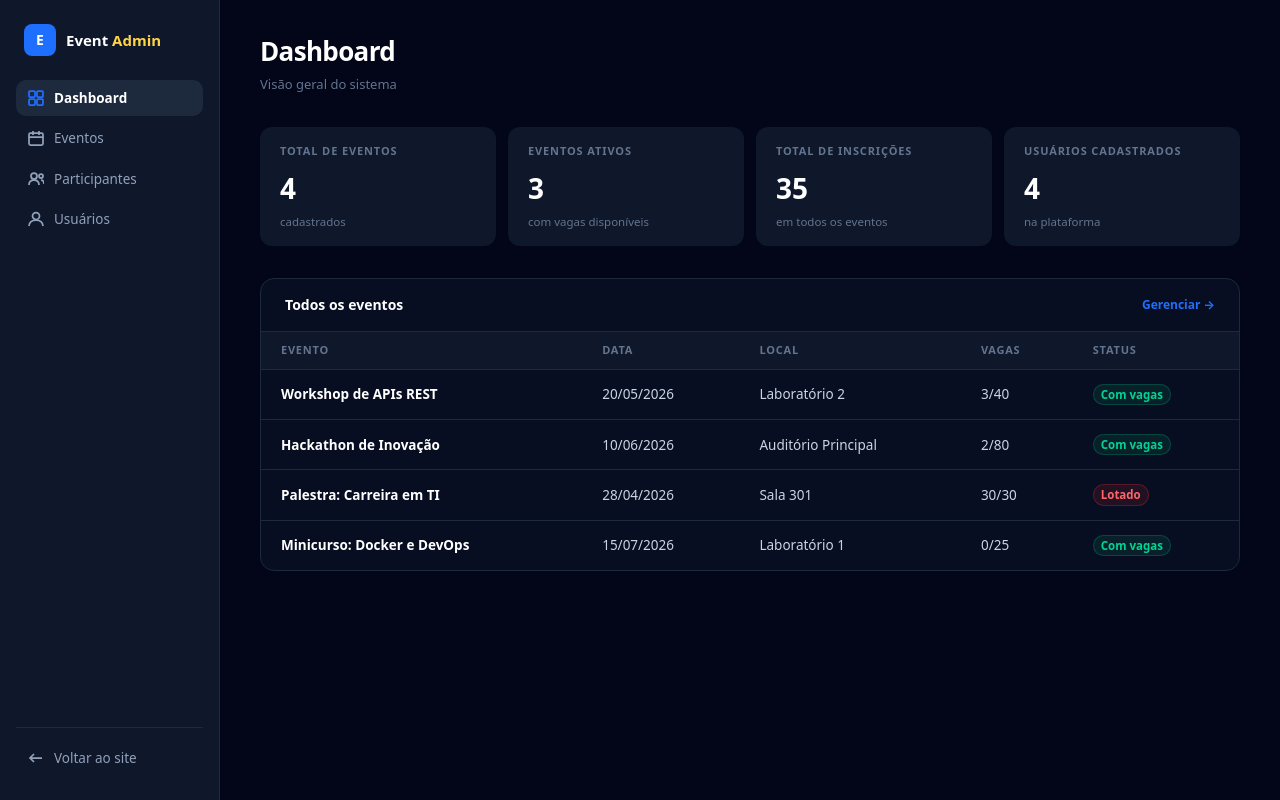
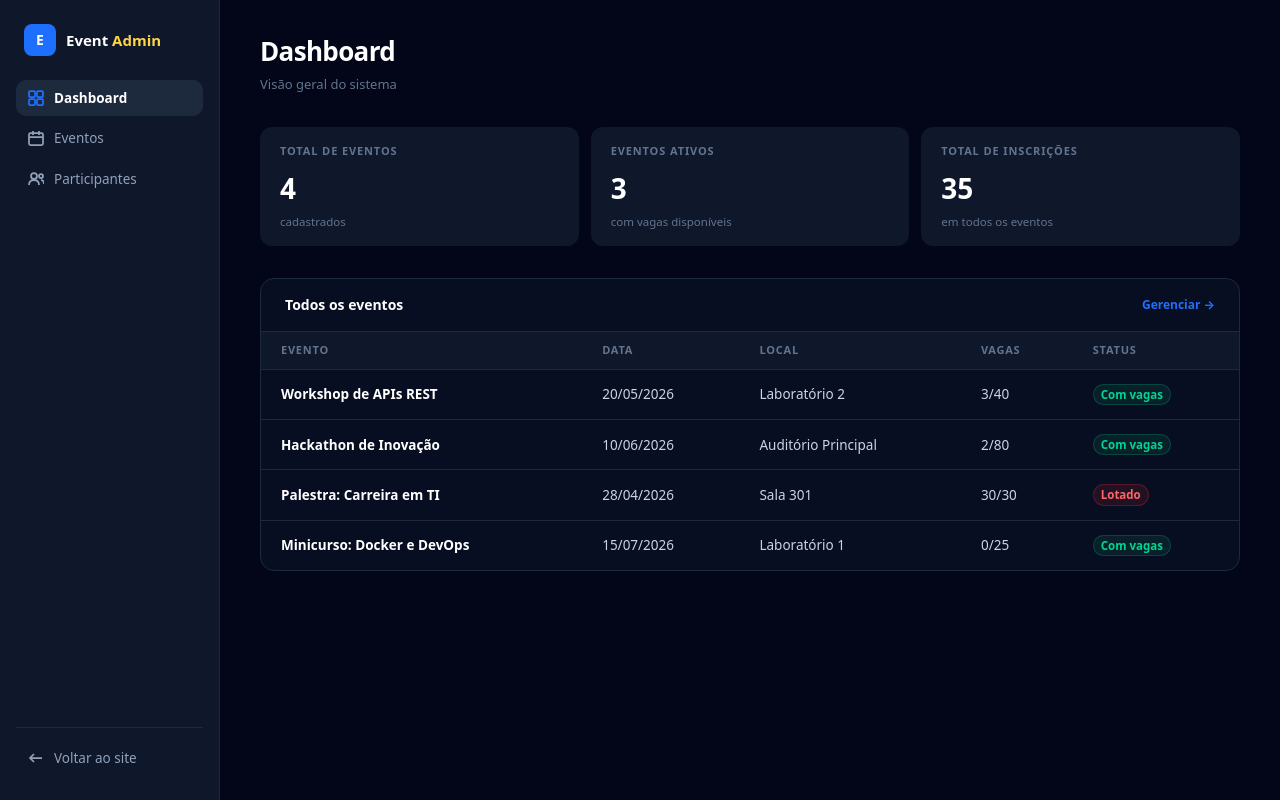
Before and after one commit to severo-bernardo04/event-creator-FE, a Next.js app in the folder my-app/: page /admin in a window 1280 px wide. Built offline with nearby package versions, Linux system fonts and the light colour scheme.

Commit message:
refactor: remove painel de usuarios da tela admin

```diff
--- a/my-app/app/admin/page.tsx
+++ b/my-app/app/admin/page.tsx
@@ -22,20 +22,11 @@ type Evento = {
   participantes: Participante[];
 };
 
-type Usuario = {
-  id: number;
-  nome: string;
-  email: string;
-  papel: "admin" | "usuario";
-  ativo: boolean;
-};
-
 type PageId =
   | "dashboard"
   | "eventos"
   | "evento-detalhe"
-  | "participantes"
-  | "usuarios";
+  | "participantes";
 
 const MOCK_EVENTOS: Evento[] = [
   {
@@ -114,37 +105,6 @@ const MOCK_EVENTOS: Evento[] = [
     local: "Laboratório 1",
     max: 25,
     participantes: [],
-  },
-];
-
-const MOCK_USUARIOS: Usuario[] = [
-  {
-    id: 1,
-    nome: "Admin Sistema",
-    email: "admin@eventos.com",
-    papel: "admin",
-    ativo: true,
-  },
-  {
-    id: 2,
-    nome: "João Silva",
-    email: "joao@email.com",
-    papel: "usuario",
-    ativo: true,
-  },
-  {
-    id: 3,
-    nome: "Maria Souza",
-    email: "maria@email.com",
-    papel: "usuario",
-    ativo: true,
-  },
-  {
-    id: 4,
-    nome: "Carlos Lima",
-    email: "carlos@email.com",
-    papel: "usuario",
-    ativo: false,
   },
 ];
 
@@ -240,23 +200,6 @@ function NavIconPeople(props: SVGProps<SVGSVGElement>) {
   );
 }
 
-function NavIconUser(props: SVGProps<SVGSVGElement>) {
-  return (
-    <svg
-      className="h-4 w-4 shrink-0"
-      fill="none"
-      stroke="currentColor"
-      strokeWidth={1.75}
-      viewBox="0 0 16 16"
-      aria-hidden
-      {...props}
-    >
-      <circle cx="8" cy="5" r="3.5" />
-      <path d="M1 15c0-3.5 3-6 7-6s7 2.5 7 6" />
-    </svg>
-  );
-}
-
 function NavIconBack(props: SVGProps<SVGSVGElement>) {
   return (
     <svg
@@ -323,7 +266,6 @@ export default function AdminPage() {
       total: eventos.length,
       ativos,
       inscricoes: totalP,
-      usuarios: MOCK_USUARIOS.length,
     };
   }, [eventos]);
 
@@ -337,12 +279,7 @@ export default function AdminPage() {
 
   function navigate(page: PageId) {
     setCurrentPage(page);
-    const navPages: PageId[] = [
-      "dashboard",
-      "eventos",
-      "participantes",
-      "usuarios",
-    ];
+    const navPages: PageId[] = ["dashboard", "eventos", "participantes"];
     if (navPages.includes(page)) {
       setEventoAtualId(null);
     }
@@ -487,7 +424,6 @@ export default function AdminPage() {
     dashboard: 0,
     eventos: 1,
     participantes: 2,
-    usuarios: 3,
   };
 
   function navActiveIndex() {
@@ -550,18 +486,6 @@ export default function AdminPage() {
           <NavIconPeople />
           Participantes
         </button>
-        <button
-          type="button"
-          onClick={() => navigate("usuarios")}
-          className={`flex cursor-pointer items-center gap-2.5 rounded-[10px] px-3 py-2 text-[13.5px] transition-colors ${
-            activeNav === 3
-              ? "bg-slate-800 font-semibold text-white [&_svg]:text-primary"
-              : "text-slate-400 hover:bg-slate-800 hover:text-slate-200"
-          }`}
-        >
-          <NavIconUser />
-          Usuários
-        </button>
 
         <div className="mt-auto border-t border-slate-800 pt-3">
           <Link
@@ -588,7 +512,7 @@ export default function AdminPage() {
               <p className="mt-1 text-[13px] text-slate-500">Visão geral do sistema</p>
             </div>
           </div>
-          <div className="mb-8 grid grid-cols-4 gap-3">
+          <div className="mb-8 grid grid-cols-3 gap-3">
             <div className="rounded-xl bg-slate-900 px-5 py-4">
               <p className="mb-2 text-[11px] font-bold uppercase tracking-[0.08em] text-slate-500">
                 Total de eventos
@@ -609,13 +533,6 @@ export default function AdminPage() {
               </p>
               <p className="text-[28px] font-black text-white">{dashboardStats.inscricoes}</p>
               <p className="mt-1 text-[11.5px] text-slate-500">em todos os eventos</p>
-            </div>
-            <div className="rounded-xl bg-slate-900 px-5 py-4">
-              <p className="mb-2 text-[11px] font-bold uppercase tracking-[0.08em] text-slate-500">
-                Usuários cadastrados
-              </p>
-              <p className="text-[28px] font-black text-white">{dashboardStats.usuarios}</p>
-              <p className="mt-1 text-[11.5px] text-slate-500">na plataforma</p>
             </div>
           </div>
           <div className="overflow-hidden rounded-[14px] border border-slate-800 bg-slate-900/50">
@@ -969,60 +886,6 @@ export default function AdminPage() {
             </table>
           </div>
         </div>
-
-        {/* USUÁRIOS */}
-        <div id="page-usuarios" className={currentPage === "usuarios" ? "block" : "hidden"}>
-          <div className="mb-8 flex items-start justify-between">
-            <div>
-              <h1 className="text-[26px] font-black tracking-tight text-white">Usuários</h1>
-              <p className="mt-1 text-[13px] text-slate-500">
-                Usuários cadastrados na plataforma
-              </p>
-            </div>
-          </div>
-          <div className="overflow-hidden rounded-[14px] border border-slate-800 bg-slate-900/50">
-            <table className="w-full border-collapse">
-              <thead>
-                <tr>
-                  <th className={thClass}>Nome</th>
-                  <th className={thClass}>E-mail</th>
-                  <th className={thClass}>Papel</th>
-                  <th className={thClass}>Status</th>
-                </tr>
-              </thead>
-              <tbody>
-                {MOCK_USUARIOS.map((u) => (
-                  <tr key={u.id} className="group hover:[&>td]:bg-slate-900/60">
-                    <td className={`${tdClass} font-semibold text-white`}>{u.nome}</td>
-                    <td className={`${tdClass} text-slate-500`}>{u.email}</td>
-                    <td className={tdClass}>
-                      {u.papel === "admin" ? (
-                        <span className="inline-flex items-center rounded-full bg-amber-500/10 px-2 py-0.5 text-[11.5px] font-bold text-amber-300 ring-1 ring-inset ring-amber-500/25">
-                          Admin
-                        </span>
-                      ) : (
-                        <span className="inline-flex items-center rounded-full bg-slate-500/15 px-2 py-0.5 text-[11.5px] font-bold text-slate-400 ring-1 ring-inset ring-slate-500/20">
-                          Usuário
-                        </span>
-                      )}
-                    </td>
-                    <td className={tdClass}>
-                      {u.ativo ? (
-                        <span className="inline-flex items-center rounded-full bg-emerald-500/10 px-2 py-0.5 text-[11.5px] font-bold text-emerald-400 ring-1 ring-inset ring-emerald-500/25">
-                          Ativo
-                        </span>
-                      ) : (
-                        <span className="inline-flex items-center rounded-full bg-red-500/10 px-2 py-0.5 text-[11.5px] font-bold text-red-400 ring-1 ring-inset ring-red-500/25">
-                          Inativo
-                        </span>
-                      )}
-                    </td>
-                  </tr>
-                ))}
-              </tbody>
-            </table>
-          </div>
-        </div>
       </div>
 
       {/* MODAL EVENTO */}
```
